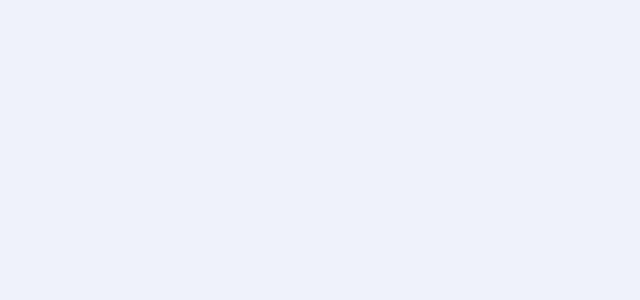
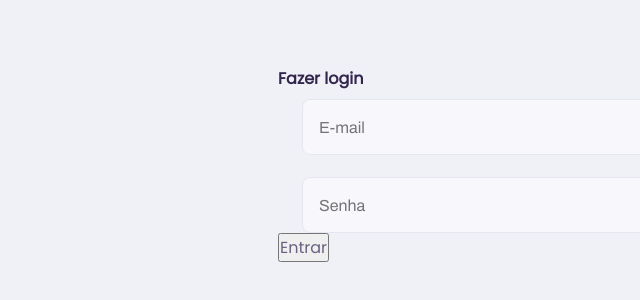
Before and after one commit to higorcastilho/next_level_week_2, a React (Create React App) app in the folder web/: page /login in a window 1280 px wide. Shown: the part 236-536 px from the top of the page, without its empty margins (12-652 px from the left). Built offline with nearby package versions, Linux system fonts and the light colour scheme.

Commit message:
feat: simple login with jwt token auth working and redirecting to an protected route

```diff
--- a/web/src/pages/Login/index.tsx
+++ b/web/src/pages/Login/index.tsx
@@ -1 +1,79 @@
-index.tsx
+import React, { useState, FormEvent } from 'react'
+
+import { useHistory } from 'react-router-dom'
+
+import Input from '../../components/Input'
+
+import api from '../../services/api'
+import { login } from '../../services/auth'
+
+import './styles.css'
+
+function Login() {
+
+	const history = useHistory()
+
+	const [ email, setEmail ] = useState('')
+	const [ password, setPassword ] = useState('')
+
+	function handleShootLogin(e: FormEvent) {
+		e.preventDefault()
+		api.post('login', {
+
+			email,
+			password
+
+		}).then( (res) => {
+
+			const token = res.data.token
+			login(token)
+			history.push('/study')
+
+		}).catch( err => {
+			console.log(err)
+		})
+	}
+
+	return (
+		<div id="page-login">
+			<div id="page-login-content" className="container">
+				<header className="form-title">
+					<strong>Fazer login</strong>
+				</header>
+				<main>
+					<form onSubmit={handleShootLogin}>
+						<fieldset>
+							<Input
+								name="email"
+								label=""
+								placeholder="E-mail"
+								value={email}
+								onChange={ e => {
+									setEmail(e.target.value)
+								}}
+							/>
+							<Input
+								name="email"
+								label=""
+								placeholder="Senha"
+								value={password}
+								onChange={ e => {
+									setPassword(e.target.value)
+								}}
+							/>
+						</fieldset>
+						<div className="login-options">
+							<div className="remember-me"></div>
+							<div className="forgot-password"></div>
+						</div>
+						<button type="submit">
+							Entrar
+						</button>
+					</form>
+				</main>
+			</div>
+		</div>
+	)
+}
+
+export default Login
--- a/web/src/pages/Login/styles.css
+++ b/web/src/pages/Login/styles.css
@@ -1 +1,16 @@
-styles.css
+#page-login {
+	width: 100vw;
+	height: 100vh;
+
+	display: flex;
+	justify-content: center;
+	align-items: center;
+
+	color: var(--color-text-title);
+	background: var(--color-background);
+}
+
+#page-login main fieldset {
+	border: 0;
+	padding: 0 2.4rem;
+}
--- a/web/src/routes.tsx
+++ b/web/src/routes.tsx
@@ -1,14 +1,41 @@
 import React from 'react'
-import { BrowserRouter, Route } from 'react-router-dom'
+import { BrowserRouter, Route, Switch, Redirect, RouteProps } from 'react-router-dom'
+
+import { isAuthenticated } from './services/auth'
+
 import Landing from './pages/Landing'
 import TeacherList from './pages/TeacherList'
 import TeacherForm from './pages/TeacherForm'
+import Login from './pages/Login'
+
+interface PrivateRouteProps extends RouteProps {
+	component: any
+}
+
+const PrivateRoute = (props: PrivateRouteProps) => {
+	const { component: Component, ...rest } = props
+
+	return(
+		<Route
+			{...rest}
+			render = { routeProps =>
+				isAuthenticated() ? (
+					<Component { ...routeProps } />
+				) : (
+					<Redirect to={{ pathname: '/', state: { from: routeProps.location } }} />
+				)
+			}
+		/>
+	)
+}
+
 
 function Routes() {
 	return (
 		<BrowserRouter>
 			<Route path="/" exact component={Landing} />
-			<Route path="/study" component={TeacherList} />
+			<PrivateRoute path="/study" component={TeacherList} />
+			<Route path="/login" component={Login} />
 			<Route path="/give-classes" component={TeacherForm} />
 		</BrowserRouter>
 	)
--- a/web/src/services/auth.ts
+++ b/web/src/services/auth.ts
@@ -1,4 +1,4 @@
-export const TOKEN_KEY = "@airbnb-Token"
+export const TOKEN_KEY = "@proffy-Token"
 
 export const isAuthenticated = () => localStorage.getItem(TOKEN_KEY) !== null
 
```
Also changed, not shown: 2 other files (tests, documents, lock files or other folders).
